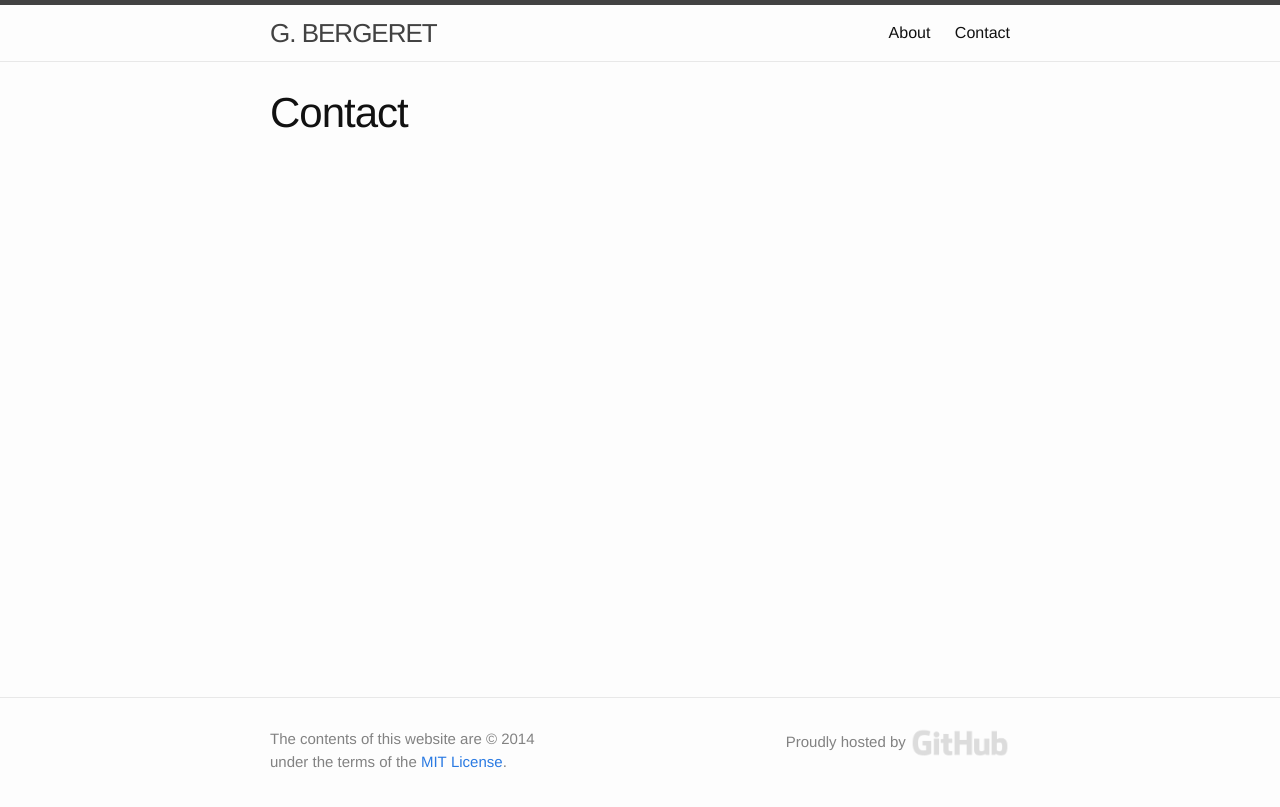
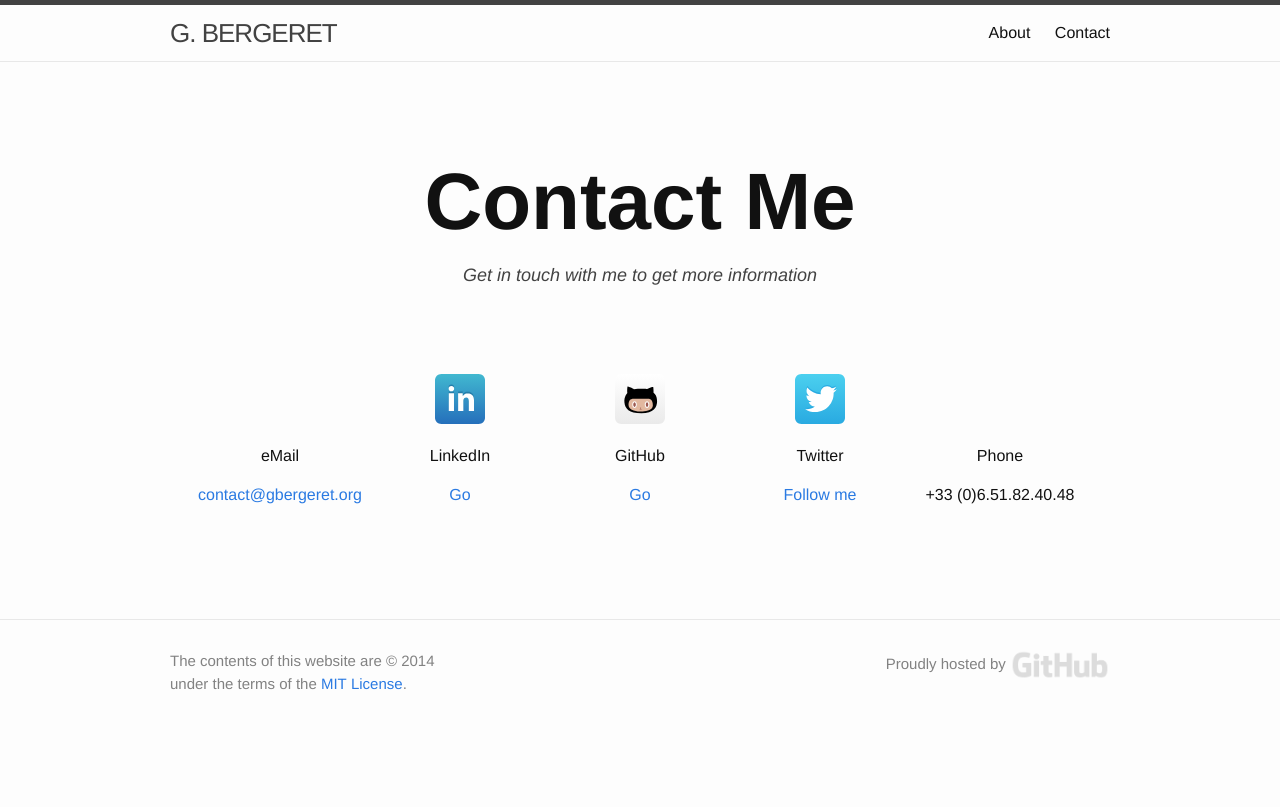
Before and after one commit to gbergere/gbergere.github.io, a Jekyll site: the page built from contact.html, in a window 1280 px wide. Shown: the top 807 px of the page. Built offline with Jekyll 4.4.1, drawn with Linux system fonts in a browser that asks for light colours.

Commit message:
Finalize contact page v1.

```diff
--- a/_sass/_layout.scss
+++ b/_sass/_layout.scss
@@ -125,14 +125,14 @@
 }
 
 .footer-col-1 {
-    width: -webkit-calc(38% - (#{$spacing-unit} / 2));
-    width:         calc(38% - (#{$spacing-unit} / 2));
+    width: -webkit-calc(30% - (#{$spacing-unit} / 2));
+    width:         calc(30% - (#{$spacing-unit} / 2));
 }
 
 .footer-col-2 {
     text-align: right;
-    width: -webkit-calc(62% - (#{$spacing-unit} / 2));
-    width:         calc(62% - (#{$spacing-unit} / 2));
+    width: -webkit-calc(70% - (#{$spacing-unit} / 2));
+    width:         calc(70% - (#{$spacing-unit} / 2));
 }
 
 @include media-query($on-laptop) {
@@ -157,7 +157,6 @@
  * Page content
  */
 .page-content {
-	min-height: 575px;
     padding: $spacing-unit 0;
 }
 
@@ -230,3 +229,39 @@
         }
     }
 }
+
+/**
+ * Contact Page
+ */
+#contact-title {
+	margin: 50px;
+	margin-bottom: 0;
+	font-size: 5em;
+	font-weight: bold;
+	text-align: center;
+}
+
+#contact-tagline {
+	margin-top:0;
+	font-size:large;
+	text-align:center;
+	font-style:italic;
+    color: $grey-color-dark;
+}
+
+ul.weblinks {
+    @extend %clearfix;
+	margin: 60px 20px;
+    height: 180px;
+}
+
+ul.weblinks > li {
+	float:left;
+    width: -webkit-calc(20% - 2*5px);
+    width:         calc(20% - 2*5px);
+    box-sizing: border-box;
+    margin: 5px;
+    padding: 90px 0px 10px 0px;
+    list-style-type: none;
+	text-align: center;
+}
--- /dev/null
+++ b/_sass/_webicons.scss
@@ -0,0 +1,13 @@
+ul.weblinks > li {
+    background-repeat: no-repeat;
+    background-size: 50px 50px;
+    background-position: center 20px;
+}
+
+$webicons: facebook github linkedin twitter;
+$webicons-url: "/img/webicons" !default;
+@each $webicon in $webicons {
+    ul.weblinks > li##{$webicon} {
+        background-image: url("#{$webicons-url}/#{$webicon}.svg");
+    }
+}
--- a/contact.html
+++ b/contact.html
@@ -1,5 +1,31 @@
 ---
-layout: page
+layout: default
 title: Contact
 permalink: /contact/
 ---
+
+<h1 id="contact-title">Contact Me</h1>
+<h5 id="contact-tagline">Get in touch with me to get more information</h5>
+
+<ul class="weblinks">
+	<li id="email">
+		<p>eMail</p>
+		<p><a href="mailto:contact@gbergeret.org">contact@gbergeret.org</a></p>
+	</li>
+    <li id="linkedin">
+		<p>LinkedIn</p>
+		<p><a href="https://www.linkedin.com/pub/geoffrey-bergeret/37/b2/667">Go</a></p>
+	</li>
+	<li id="github">
+		<p>GitHub</p>
+		<p><a href="https://github.com/gbergere">Go</a></p>
+	</li>
+	<li id="twitter">
+		<p>Twitter</p>
+		<p><a href="https://twitter.com/gbergeretmp">Follow me</a></p>
+    </li>
+    <li id="phone">
+        <p>Phone</p>
+        <p>+33 (0)6.51.82.40.48</p>
+    </li>
+</ul>
--- a/css/main.scss
+++ b/css/main.scss
@@ -22,7 +22,7 @@ $grey-color-light: lighten($grey-color, 40%);
 $grey-color-dark:  darken($grey-color, 25%);
 
 // Width of the content area
-$content-width:    800px;
+$content-width:    1000px;
 
 $on-palm:          600px;
 $on-laptop:        800px;
@@ -48,5 +48,6 @@ $on-laptop:        800px;
 @import
         "base",
         "layout",
-        "syntax-highlighting"
+        "syntax-highlighting",
+		"webicons"
 ;
```
Also changed, not shown: img/webicons/github.svg (added), img/webicons/linkedin.svg (added), img/webicons/twitter.svg (added).
